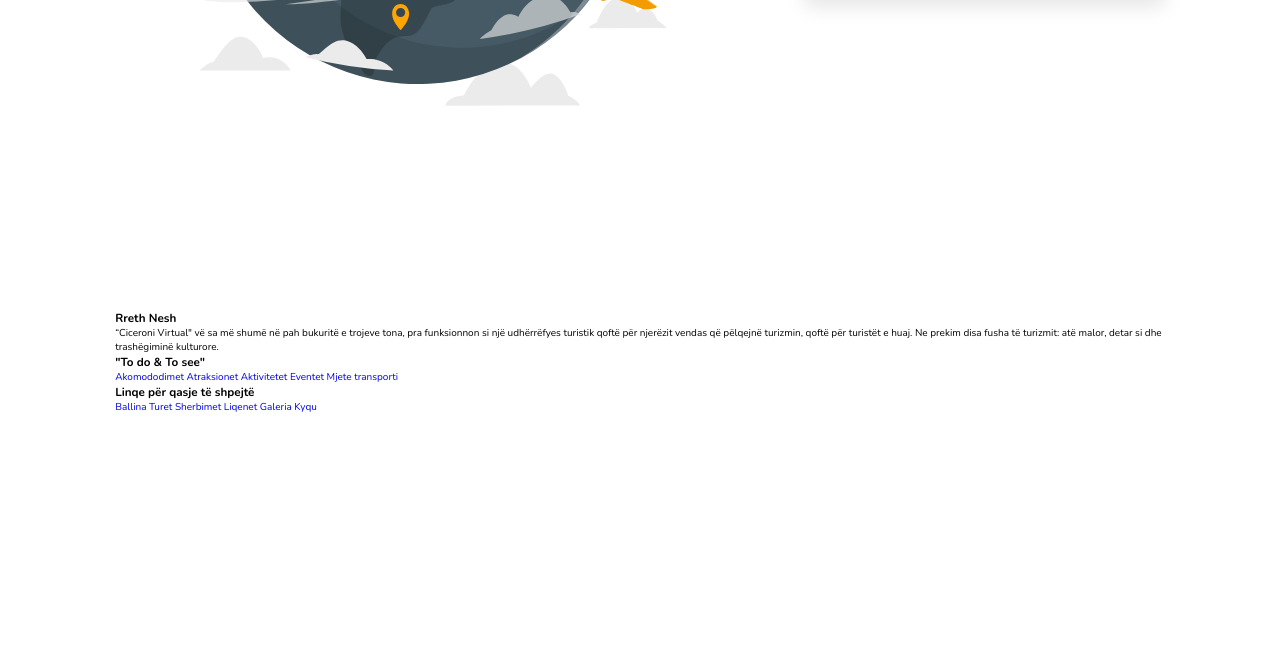
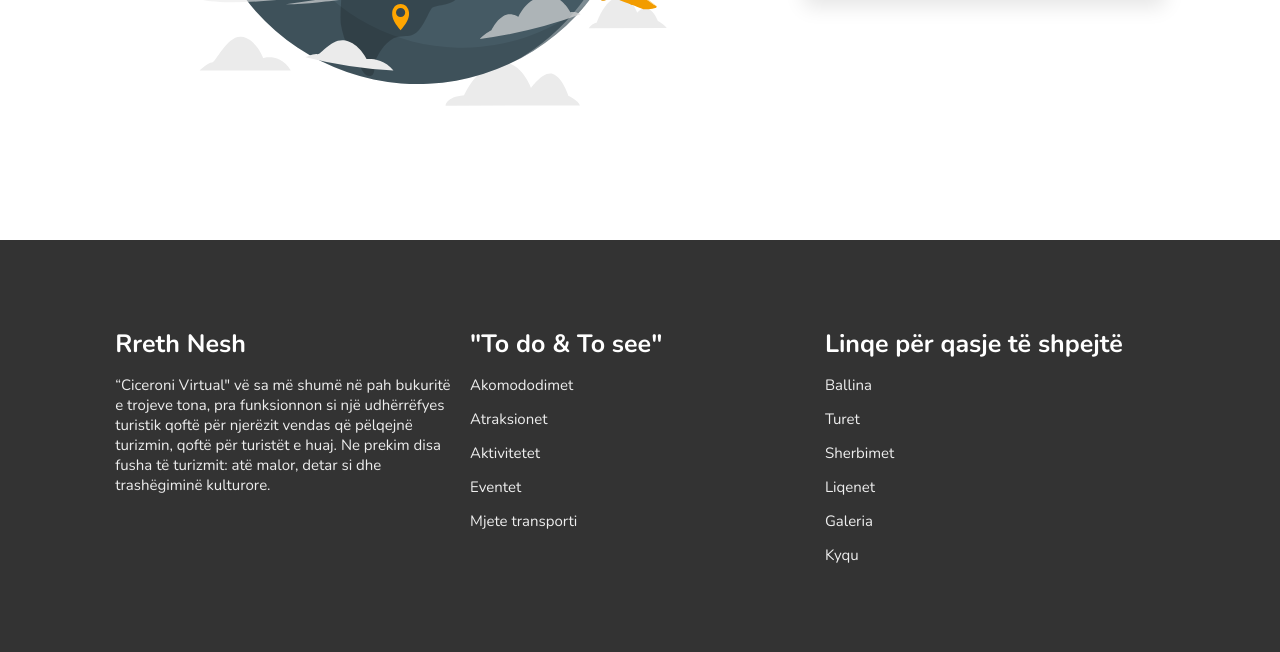
Before and after one commit to erjonberishaa/ciceroni-virtual, a PHP site: page /index.html in a window 1280 px wide. Shown: the part 5076-5728 px from the top of the page. Before the commit the page ends 5488 px from the top, so only its background shows below. Run offline with PHP 8.4, Linux system fonts and the light colour scheme.

Commit message:
Stilizimi i Footer'it

```diff
--- a/style.css
+++ b/style.css
@@ -500,3 +500,43 @@ form input[type="submit"] {
 form input[type="submit"]:hover {
   background: rgb(110, 229, 54);
 }
+
+/* Footeri */
+.footer{
+  background:#333;
+}
+
+.footer .box-container{
+  display: flex;
+  flex-wrap: wrap;
+  gap:1.5rem;
+}
+
+.footer .box-container .box{
+  padding:1rem 0;
+  flex:1 1 25rem;
+}
+
+.footer .box-container .box h3{
+  font-size: 2.5rem;
+  padding:.7rem 0;
+  color:#fff;
+}
+
+.footer .box-container .box p{
+  font-size: 1.5rem;
+  padding:.7rem 0;
+  color:#eee;
+}
+
+.footer .box-container .box a{
+  display: block;
+  font-size: 1.5rem;
+  padding:.7rem 0;
+  color:#eee;
+}
+
+.footer .box-container .box a:hover{
+  color:var(--orange);
+  text-decoration: underline;
+}
```
